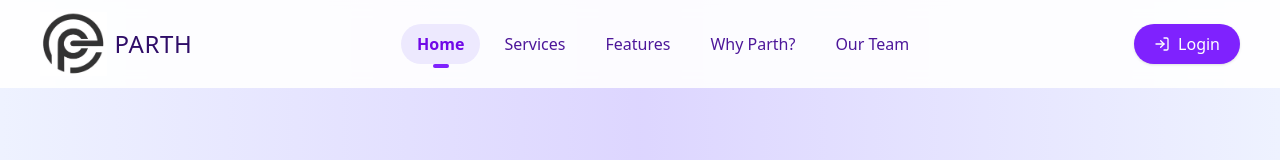
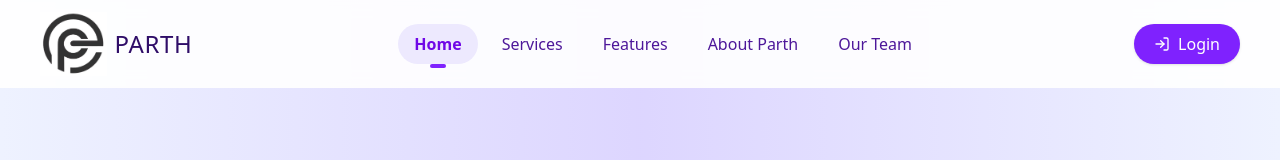
Before and after one commit to LaganMehtaJi/Parth-Server, a React (Vite) app in the folder parth/: page / in a window 1280 px wide. Shown: the top 160 px of the page. Built offline with nearby package versions, Linux system fonts and the light colour scheme.

Commit message:
Navbar work

```diff
--- a/parth/src/Hero/OurTeam.jsx
+++ b/parth/src/Hero/OurTeam.jsx
@@ -29,7 +29,7 @@ const Team = [
   {
     id: 3,
     name: "PANKAJ",
-    image: "./Pankaj.png",
+    image: "./Pankaj.jpeg",
     role: "Full Stack Developer",
     contributions: [
       "Developed database architecture",
--- a/parth/src/Hero/index.jsx
+++ b/parth/src/Hero/index.jsx
@@ -22,8 +22,8 @@ const ParthPlacement = () => {
     { id: 'hero', label: 'Home' },
     { id: 'Services', label: 'Services' },
     { id: 'Features', label: 'Features' },
-    { id: 'Why Parth?', label: 'Why Parth?' },
-    { id: 'Our Team', label: 'Our Team' }
+    { id: 'Why-Parth', label: 'About Parth' },
+    { id: 'Our-Team', label: 'Our Team' }
   ];
 
   useEffect(() => {
@@ -288,10 +288,18 @@ const ParthPlacement = () => {
         </section>
 
         {/* Other Sections */}
-        <Services id="Services" />
-        <HowItStarts id="Features" />
-        <Parth id="Why Parth?" />
-        <OurTeam id="Our Team" />
+        <section id="Services">
+        <Services />
+        </section>
+        <section id="Features">
+        <HowItStarts  />
+        </section>
+        <section id="Why-Parth">
+        <Parth  />
+        </section>
+        <section id="Our-Team">
+        <OurTeam  />
+        </section>
         <Marquee />
         <Footer />
       </div>
```
Also changed, not shown: parth/public/Pankaj.jpeg (added), parth/public/Pankaj.png (deleted).
